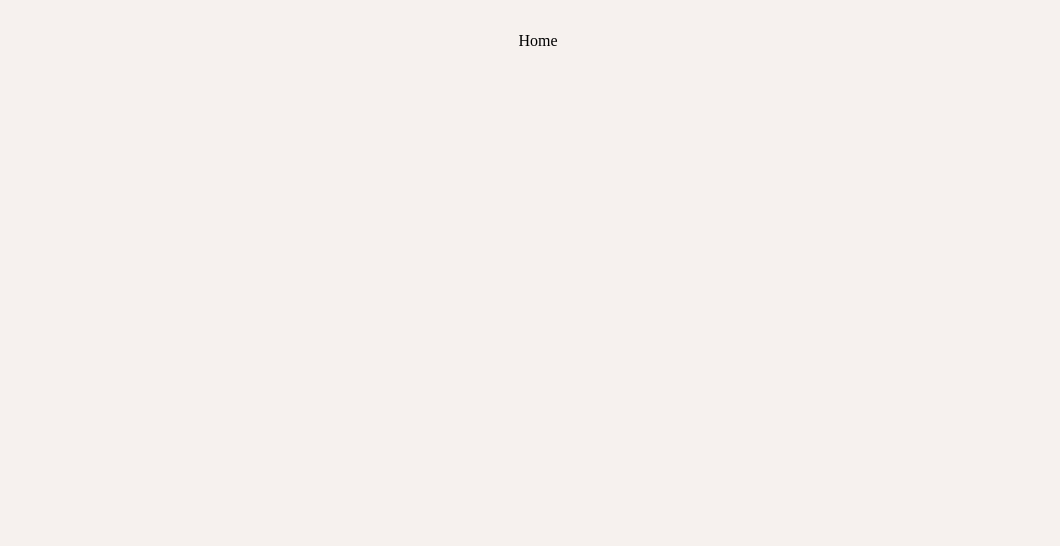
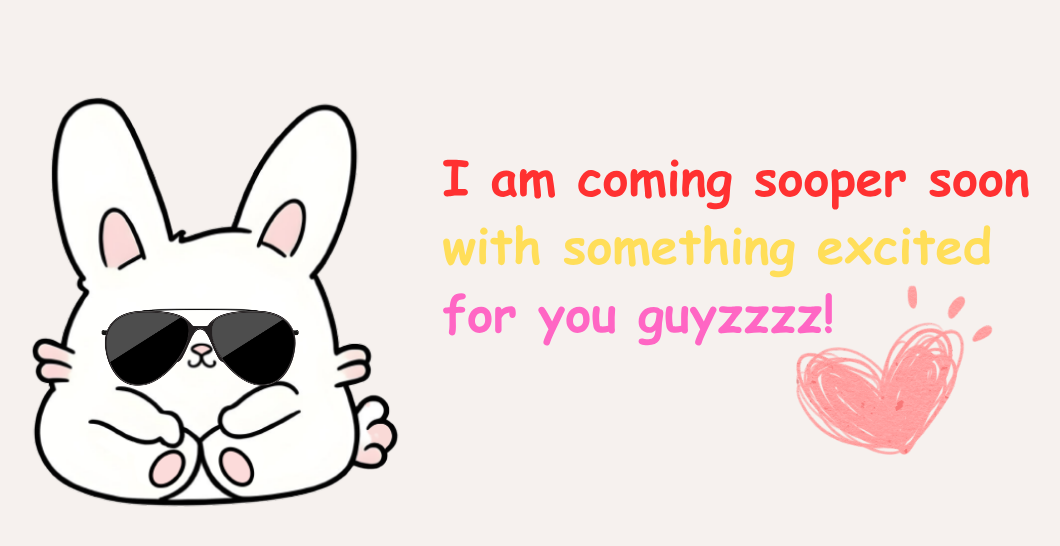
Before and after one commit to anshika9946/KEECHU, a React (Vite) app in the folder Client/: page / in a window 1280 px wide. Shown: the top 546 px of the page, without its empty margins (102-1162 px from the left). Built offline with nearby package versions, Linux system fonts and the light colour scheme.

Commit message:
home ppage updated

```diff
--- a/Client/src/pages/Home.jsx
+++ b/Client/src/pages/Home.jsx
@@ -1,10 +1,20 @@
+import styled from "styled-components";
+import Img from '/src/assets/coming.svg';
+const Home = () => {
+  return (
+    <Wrapper>
+      <img src={Img} alt="error" />
+    </Wrapper>
+  );
+};
 
-const Home = () => {
-    return (
-        <div className="Home">
-            Home
-        </div>
-    );
-}
+const Wrapper = styled.section`
+max-widhth:10rem;
+  padding: 0rem 0;
+  display: flex;
+  justify-content: center;
+  align-items: center;
+  flex-direction: column;
+`;
 
 export default Home;
```
Also changed, not shown: Client/src/assets/coming.svg (added).
